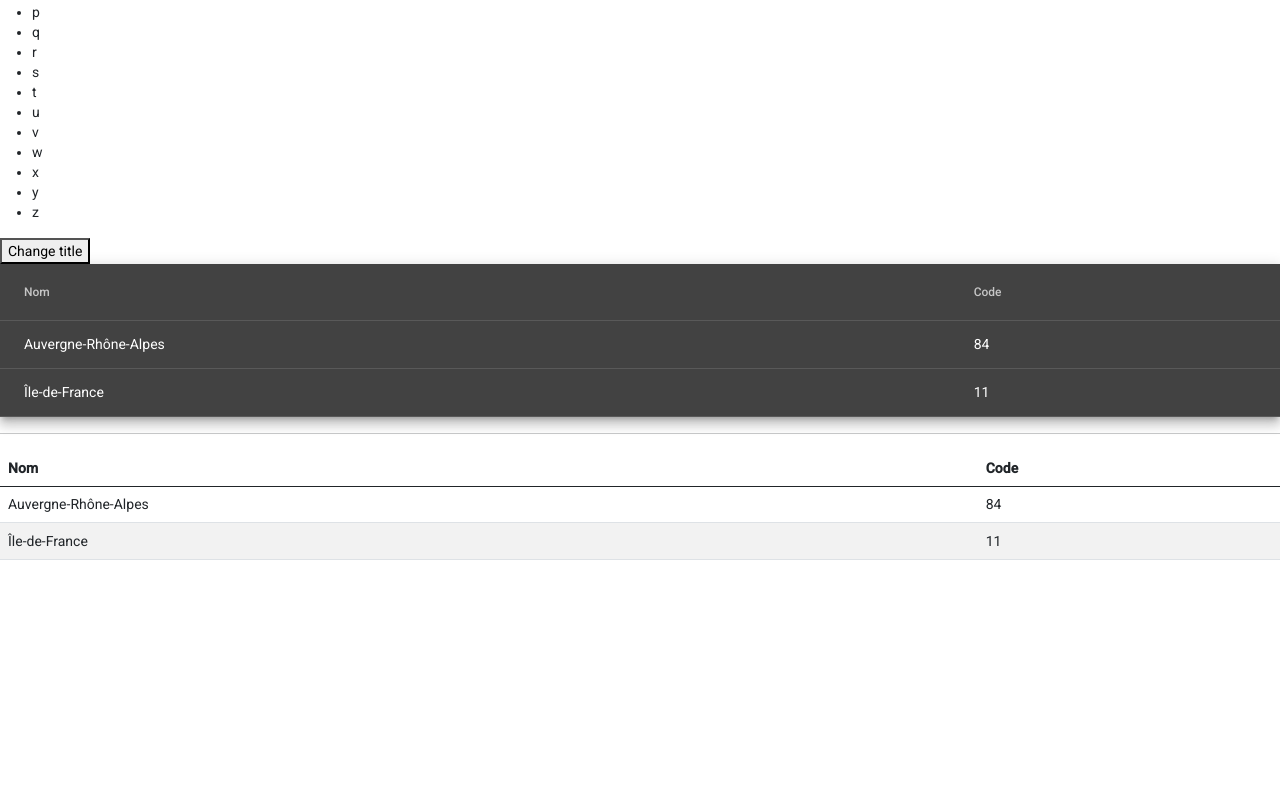
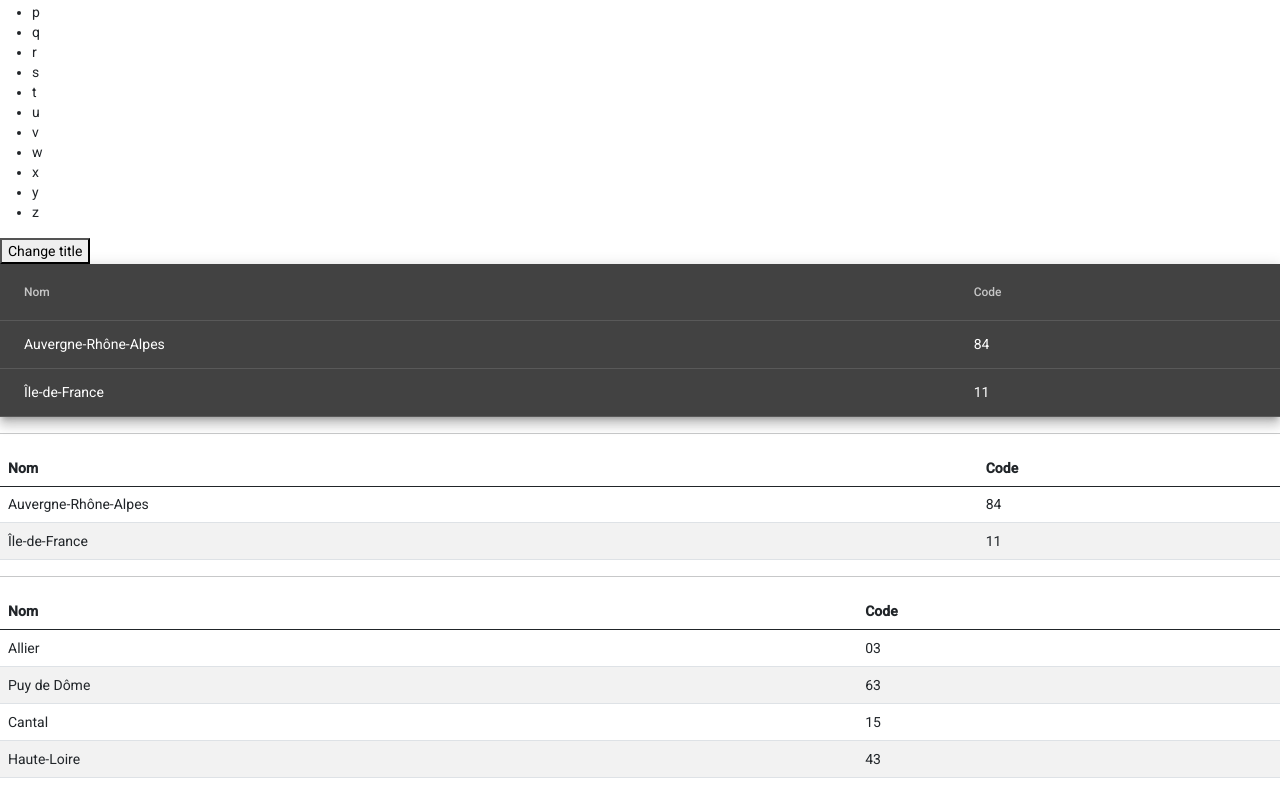
Before and after one commit to TyTy-cf/adrec-angular, an Angular app: page / in a window 1280 px wide. Shown: the part 378-1172 px from the top of the page. Before the commit the page ends 954 px from the top, so only its background shows below. Built offline with nearby package versions, Linux system fonts and the light colour scheme.

Commit message:
First day afternoon : add more models and materialsé

```diff
--- a/src/app/app.component.html
+++ b/src/app/app.component.html
@@ -47,6 +47,24 @@
   </tbody>
 </table>
 
+<hr>
+<!-- stylisé avec bootstrap -->
+<table class="table table-striped">
+  <thead>
+    <tr>
+      <th>Nom</th>
+      <th>Code</th>
+    </tr>
+  </thead>
+  <tbody>
+    <tr *ngIf="departmentService.getDepartmentsList().length > 0; else emptyTr"></tr>
+    <tr *ngFor="let department of departmentService.getDepartmentsList()">
+      <td>{{ department.name }}</td>
+      <td>{{ department.code }}</td>
+    </tr>
+  </tbody>
+</table>
+
 <ng-template #emptyTr>
-  <td colspan="2">Aucune région</td>
+  <td colspan="2">Tableau vide</td>
 </ng-template>
--- a/src/app/app.component.ts
+++ b/src/app/app.component.ts
@@ -2,6 +2,7 @@ import { Component } from '@angular/core';
 import {Region} from '../models/region';
 import {RegionService} from '../services/region.service';
 import {MatTableDataSource} from '@angular/material/table';
+import {AbstractDepartment} from '../services/abstract-department';
 
 @Component({
   selector: 'app-root',
@@ -21,7 +22,10 @@ export class AppComponent {
    * Passer en paramètre un "attribut" au constructeur,
    * Fait la même chose que de le déclarer en attribut de classe
    */
-  constructor(public regionService: RegionService) {
+  constructor(
+    public regionService: RegionService,
+    public departmentService: AbstractDepartment
+  ) {
     this.dataSource = new MatTableDataSource(regionService.getRegionsList());
   }
 
--- a/src/app/app.module.ts
+++ b/src/app/app.module.ts
@@ -5,6 +5,8 @@ import { AppComponent } from './app.component';
 import { BrowserAnimationsModule } from '@angular/platform-browser/animations';
 import {MatTableModule} from '@angular/material/table';
 import {MatSortModule} from '@angular/material/sort';
+import {AbstractDepartment} from '../services/abstract-department';
+import {DepartmentService} from '../services/department.service';
 
 @NgModule({
   declarations: [
@@ -18,7 +20,7 @@ import {MatSortModule} from '@angular/material/sort';
     MatSortModule
   ],
   providers: [
-    // {provide: RegionInterface, useClass: RegionService},
+    {provide: AbstractDepartment, useClass: DepartmentService},
   ],
   bootstrap: [AppComponent]
 })
--- /dev/null
+++ b/src/models/department.ts
@@ -0,0 +1,38 @@
+
+export class Department {
+
+  //#region property name
+  private _name: string;
+  public get name(): string {
+    return this._name;
+  }
+  public set name(value: string) {
+    if (!value) {
+      throw new Error('The name cannot be empty');
+    }
+    this._name = value;
+  }
+  //#endregion
+
+  //#region property code
+  private _code: string;
+  public get code(): string {
+    return this._code;
+  }
+  public set code(value: string) {
+    this._code = value;
+  }
+  //#endregion
+
+  //#region property codeRegion
+  private _codeRegion: string;
+  public get codeRegion(): string {
+    return this._codeRegion;
+  }
+  public set codeRegion(value: string) {
+    this._codeRegion = value;
+  }
+  //#endregion
+
+  constructor() { }
+}
--- /dev/null
+++ b/src/services/abstract-department.ts
@@ -0,0 +1,9 @@
+import {Department} from '../models/department';
+
+export abstract class AbstractDepartment {
+  abstract getDepartmentsList(): Department[];
+  abstract getDepartment(code: string): Department;
+  abstract addDepartment(department: Department): void;
+  abstract deleteDepartment(code: string): Department[];
+  abstract editDepartment(code: string): Department;
+}
--- /dev/null
+++ b/src/services/department.service.ts
@@ -0,0 +1,55 @@
+import { Injectable } from '@angular/core';
+import {AbstractDepartment} from './abstract-department';
+import {Department} from '../models/department';
+
+@Injectable({
+  providedIn: 'root'
+})
+export class DepartmentService extends AbstractDepartment {
+
+  departments: Department[];
+
+  constructor() {
+    super();
+    this.departments = new Array<Department>();
+    const department = new Department();
+    department.name = 'Allier';
+    department.code = '03';
+    department.codeRegion = '84';
+    const department1 = new Department();
+    department1.name = 'Puy de Dôme';
+    department1.code = '63';
+    department1.codeRegion = '84';
+    const department2 = new Department();
+    department2.name = 'Cantal';
+    department2.code = '15';
+    department2.codeRegion = '84';
+    const department3 = new Department();
+    department3.name = 'Haute-Loire';
+    department3.code = '43';
+    department3.codeRegion = '84';
+    this.departments.push(department);
+    this.departments.push(department1);
+    this.departments.push(department2);
+    this.departments.push(department3);
+  }
+
+  addDepartment(department: Department): void {
+  }
+
+  deleteDepartment(code: string): Department[] {
+    return [];
+  }
+
+  editDepartment(code: string): Department {
+    return undefined;
+  }
+
+  getDepartment(code: string): Department {
+    return undefined;
+  }
+
+  getDepartmentsList(): Department[] {
+    return this.departments;
+  }
+}
```
Also changed, not shown: 1 other file (tests, documents, lock files or other folders).
